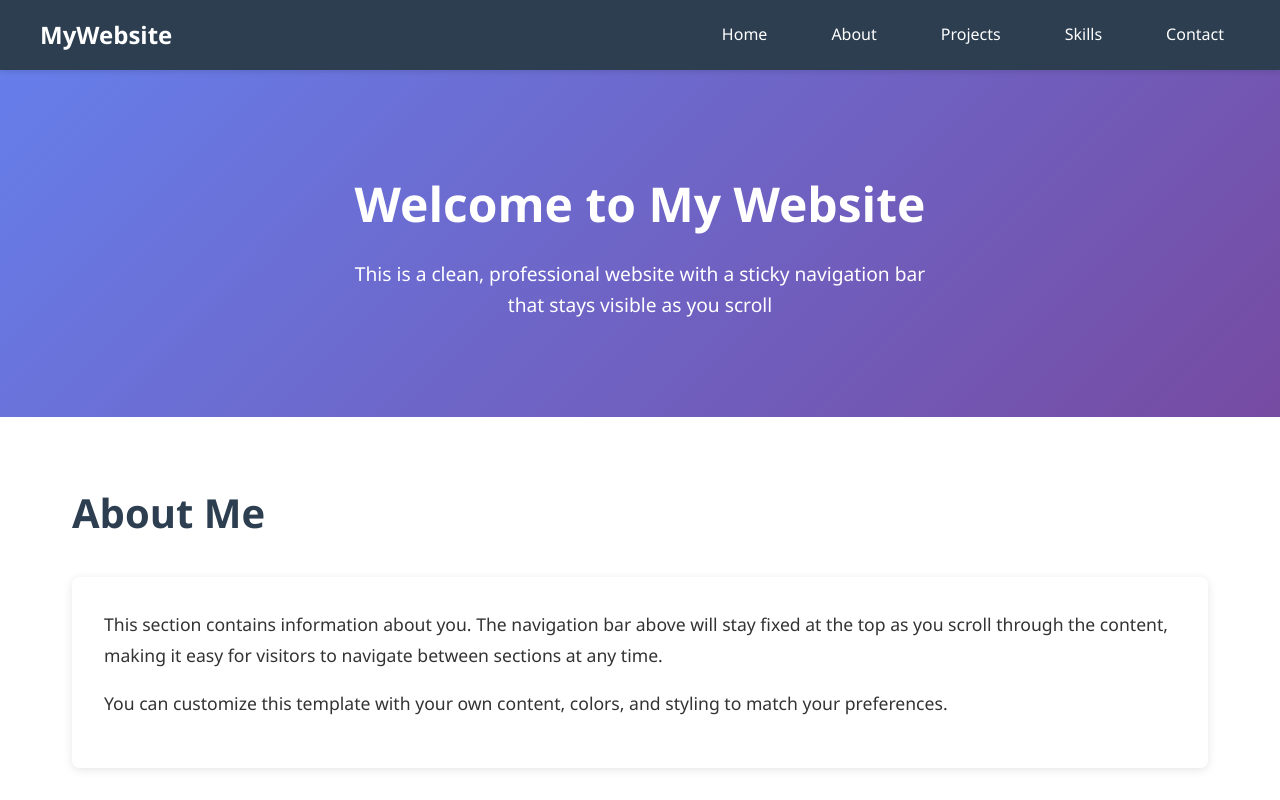
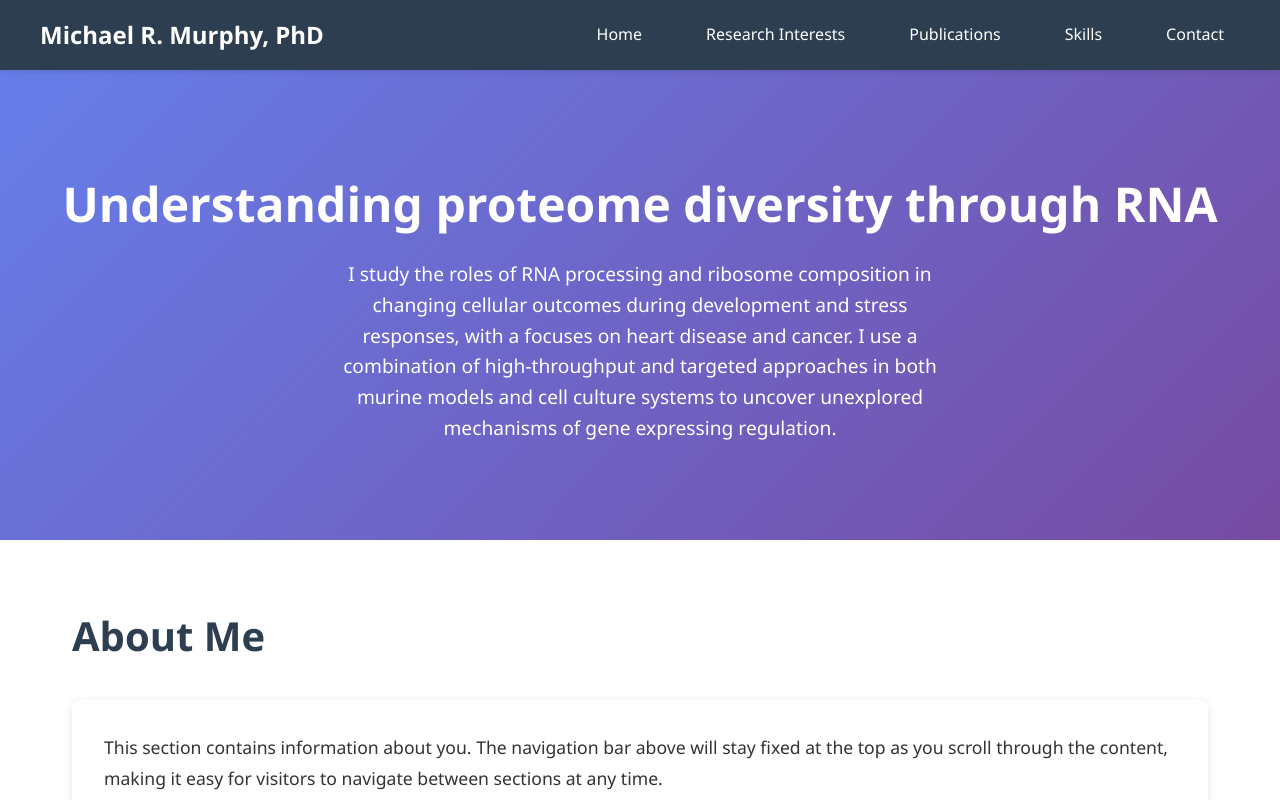
Before and after one commit to michaelmurphyrna/michaelmurphyrna.github.io, a plain HTML site: page index.html in a window 1280 px wide. Shown: the top 800 px of the page. Drawn offline with Linux system fonts and the light colour scheme.

Commit message:
Update index.html

```diff
--- a/index.html
+++ b/index.html
@@ -147,11 +147,11 @@
     <!-- Sticky Navigation Bar -->
     <nav class="navbar">
         <div class="nav-container">
-            <a href="#home" class="logo">MyWebsite</a>
+            <a href="#home" class="logo">Michael R. Murphy, PhD</a>
             <ul class="nav-menu">
                 <li><a href="#home">Home</a></li>
-                <li><a href="#about">About</a></li>
-                <li><a href="#projects">Projects</a></li>
+                <li><a href="#about">Research Interests</a></li>
+                <li><a href="#projects">Publications</a></li>
                 <li><a href="#skills">Skills</a></li>
                 <li><a href="#contact">Contact</a></li>
             </ul>
@@ -160,8 +160,8 @@
 
     <!-- Header Section -->
     <header id="home" class="header">
-        <h1>Welcome to My Website</h1>
-        <p>This is a clean, professional website with a sticky navigation bar that stays visible as you scroll</p>
+        <h1>Understanding proteome diversity through RNA</h1>
+        <p>I study the roles of RNA processing and ribosome composition in changing cellular outcomes during development and stress responses, with a focuses on heart disease and cancer. I use a combination of high-throughput and targeted approaches in both murine models and cell culture systems to uncover unexplored mechanisms of gene expressing regulation. </p>
     </header>
 
     <!-- About Section -->
```
